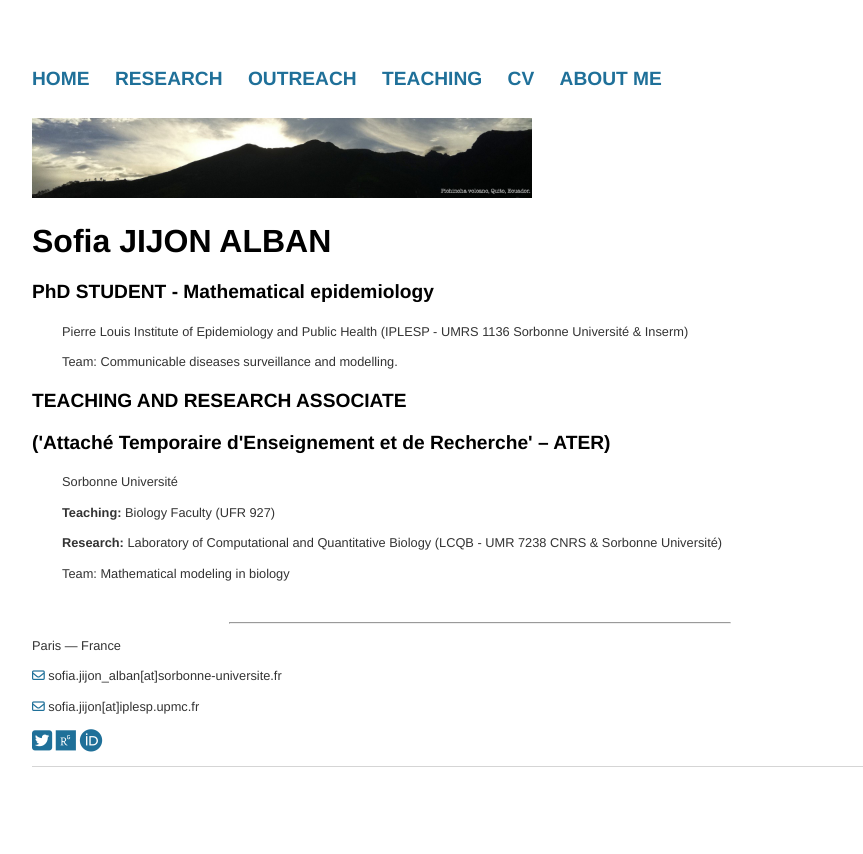
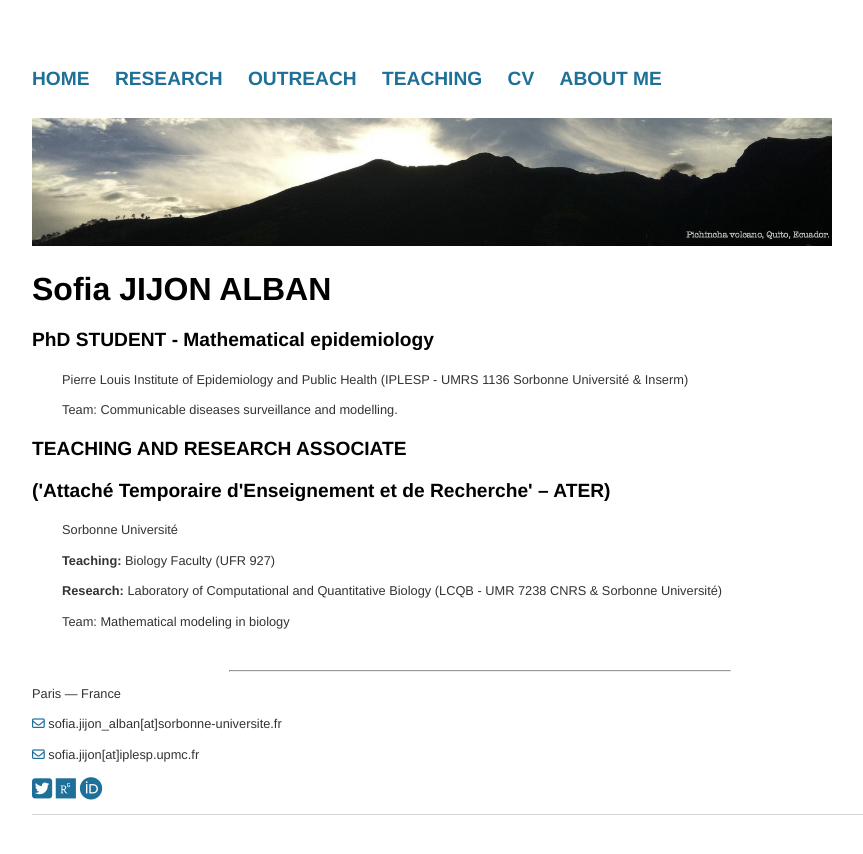
Before and after one commit to sjijon/sjijon.github.io, a Jekyll site: the page built from index.html, in a window 1280 px wide. Shown: the top 854 px of the page, without its empty margins (160-1023 px from the left). Built offline with Jekyll 4.4.1, drawn with Linux system fonts in a browser that asks for light colours; nearby versions of some CDN libraries.

Commit message:
Update index.html

```diff
--- a/index.html
+++ b/index.html
@@ -3,7 +3,7 @@ layout: default
 title: Sofia JIJON
 ---
 <div class="blurb">
-	<img src="https://raw.githubusercontent.com/sjijon/sjijon.github.io/master/images/Portada_WP.png" alt="Pichincha" style="width:500px">
+	<img src="https://raw.githubusercontent.com/sjijon/sjijon.github.io/master/images/Portada_WP.png" alt="Pichincha" style="width:800px">
 	<h1>Sofia JIJON ALBAN</h1>
 
 	<h3>PhD STUDENT - Mathematical epidemiology</h3>
```
